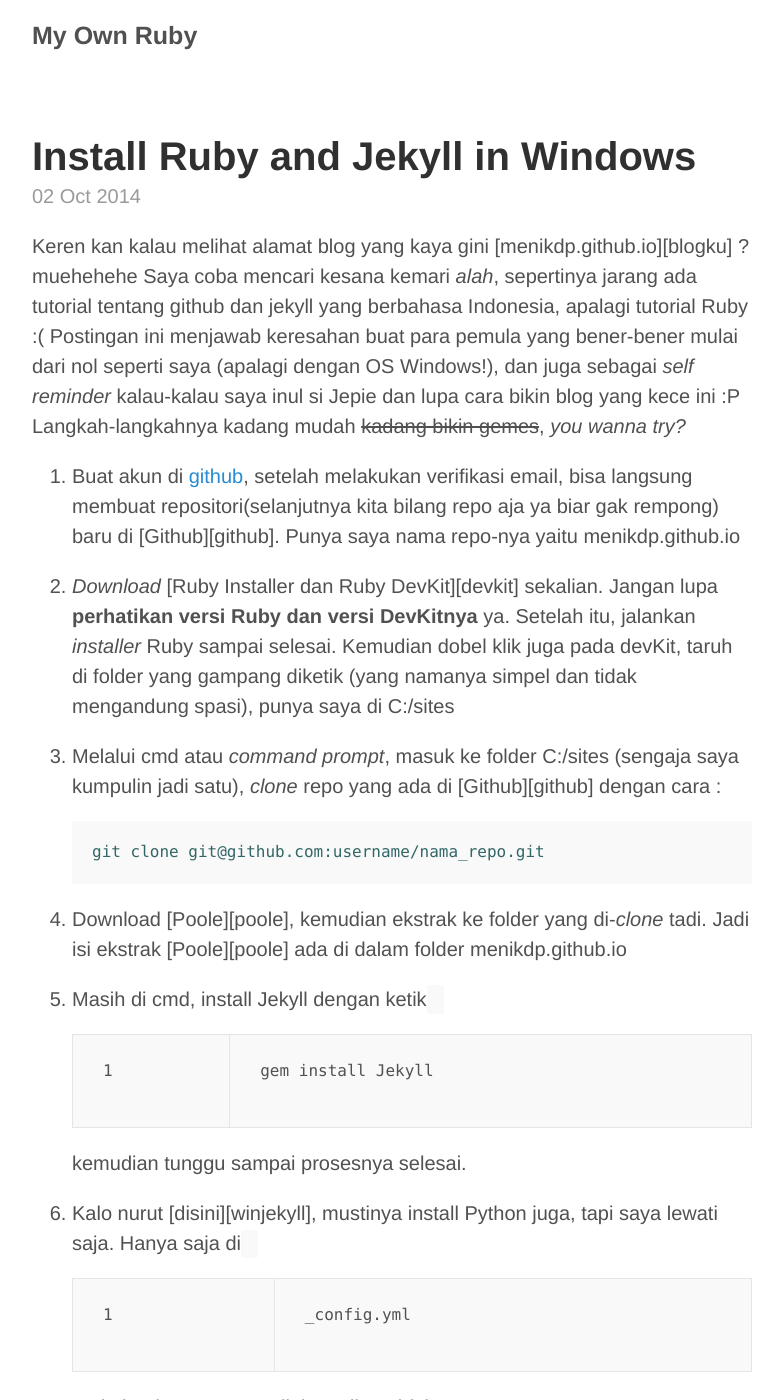
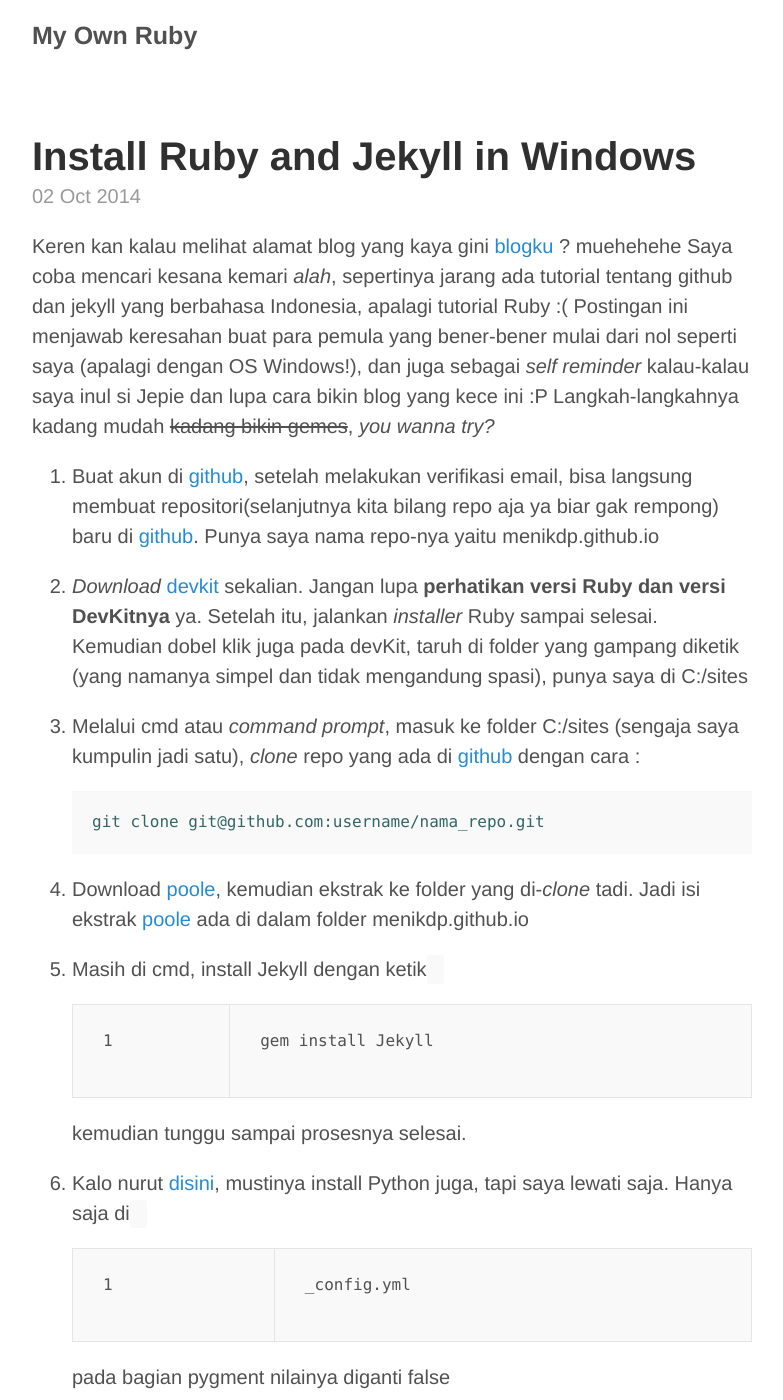
Before and after one commit to menikdp/menikdp.github.io, a Jekyll site: the page built from _posts/2014-10-02-install-ruby-and-jekyll-in-windows.md, in a window 1280 px wide and 1400 px high. Shown: the whole window, without its empty margins (248-1031 px from the left). Built offline with Jekyll 4.4.1, drawn with Linux system fonts in a browser that asks for light colours.

Commit message:
add links, please check href

```diff
--- a/_posts/2014-10-02-install-ruby-and-jekyll-in-windows.md
+++ b/_posts/2014-10-02-install-ruby-and-jekyll-in-windows.md
@@ -7,21 +7,21 @@ categories: tutorial
 tags: install ruby in windows, intall jekyll in windows
 ---
 
-Keren kan kalau melihat alamat blog yang kaya gini [menikdp.github.io][blogku] ? muehehehe Saya coba mencari kesana kemari *alah*, sepertinya jarang ada tutorial tentang github dan jekyll yang berbahasa Indonesia, apalagi tutorial Ruby :( Postingan ini menjawab keresahan buat para pemula yang bener-bener mulai dari nol seperti saya (apalagi dengan OS Windows!), dan juga sebagai *self reminder* kalau-kalau saya inul si Jepie dan lupa cara bikin blog yang kece ini :P Langkah-langkahnya kadang mudah <del>kadang bikin gemes</del>, *you wanna try?*
+Keren kan kalau melihat alamat blog yang kaya gini [{{ site.data.links.blogku.label}}]({{ site.data.links.blogku.href}}){:target="_blank"} ? muehehehe Saya coba mencari kesana kemari *alah*, sepertinya jarang ada tutorial tentang github dan jekyll yang berbahasa Indonesia, apalagi tutorial Ruby :( Postingan ini menjawab keresahan buat para pemula yang bener-bener mulai dari nol seperti saya (apalagi dengan OS Windows!), dan juga sebagai *self reminder* kalau-kalau saya inul si Jepie dan lupa cara bikin blog yang kece ini :P Langkah-langkahnya kadang mudah <del>kadang bikin gemes</del>, *you wanna try?*
 
-1. Buat akun di <a href="{{ site.data.links.github.href}}" target="_blank">{{ site.data.links.github.label}}</a>, setelah melakukan verifikasi email, bisa langsung membuat repositori(selanjutnya kita bilang repo aja ya biar gak rempong) baru di [Github][github]. Punya saya nama repo-nya yaitu menikdp.github.io
+1. Buat akun di [{{ site.data.links.github.label}}]({{ site.data.links.github.href}}){:target="_blank"}, setelah melakukan verifikasi email, bisa langsung membuat repositori(selanjutnya kita bilang repo aja ya biar gak rempong) baru di [{{ site.data.links.github.label}}]({{ site.data.links.github.href}}){:target="_blank"}. Punya saya nama repo-nya yaitu menikdp.github.io
 
-2. *Download* [Ruby Installer dan Ruby DevKit][devkit] sekalian. Jangan lupa <b>perhatikan versi Ruby dan versi DevKitnya</b> ya. Setelah itu, jalankan *installer* Ruby sampai selesai. Kemudian dobel klik juga pada devKit, taruh di folder yang gampang diketik (yang namanya simpel dan tidak mengandung spasi), punya saya di C:/sites
+2. *Download* [{{ site.data.links.devkit.label}}]({{ site.data.links.devkit.href}}){:target="_blank"} sekalian. Jangan lupa <b>perhatikan versi Ruby dan versi DevKitnya</b> ya. Setelah itu, jalankan *installer* Ruby sampai selesai. Kemudian dobel klik juga pada devKit, taruh di folder yang gampang diketik (yang namanya simpel dan tidak mengandung spasi), punya saya di C:/sites
 
-3. Melalui cmd atau *command prompt*, masuk ke folder C:/sites (sengaja saya kumpulin jadi satu), *clone* repo yang ada di [Github][github] dengan cara :
+3. Melalui cmd atau *command prompt*, masuk ke folder C:/sites (sengaja saya kumpulin jadi satu), *clone* repo yang ada di [{{ site.data.links.github.label}}]({{ site.data.links.github.href}}){:target="_blank"} dengan cara :
 
     <div class="highlight"><pre><code class="language-ruby" data-lang="ruby"><span class="nb">git clone git@github.com:username/nama_repo.git</span></code></pre></div>
 
-4. Download [Poole][poole], kemudian ekstrak ke folder yang di-*clone* tadi. Jadi isi ekstrak [Poole][poole] ada di dalam folder menikdp.github.io
+4. Download [{{ site.data.links.poole.label}}]({{ site.data.links.poole.href}}){:target="_blank"}, kemudian ekstrak ke folder yang di-*clone* tadi. Jadi isi ekstrak [{{ site.data.links.poole.label}}]({{ site.data.links.poole.href}}){:target="_blank"} ada di dalam folder menikdp.github.io
 
 5. Masih di cmd, install Jekyll dengan ketik `gem install Jekyll` kemudian tunggu sampai prosesnya selesai.
 
-6. Kalo nurut [disini][winjekyll], mustinya install Python juga, tapi saya lewati saja. Hanya saja di `_config.yml` pada bagian pygment nilainya diganti false
+6. Kalo nurut [disini]({{ site.data.links.devkit.href}}){:target="_blank"}, mustinya install Python juga, tapi saya lewati saja. Hanya saja di `_config.yml` pada bagian pygment nilainya diganti false
 
 7. Ketik `jekyll serve` di cmd, akan muncul keterangan kalau servernya udah jalan
 
```
